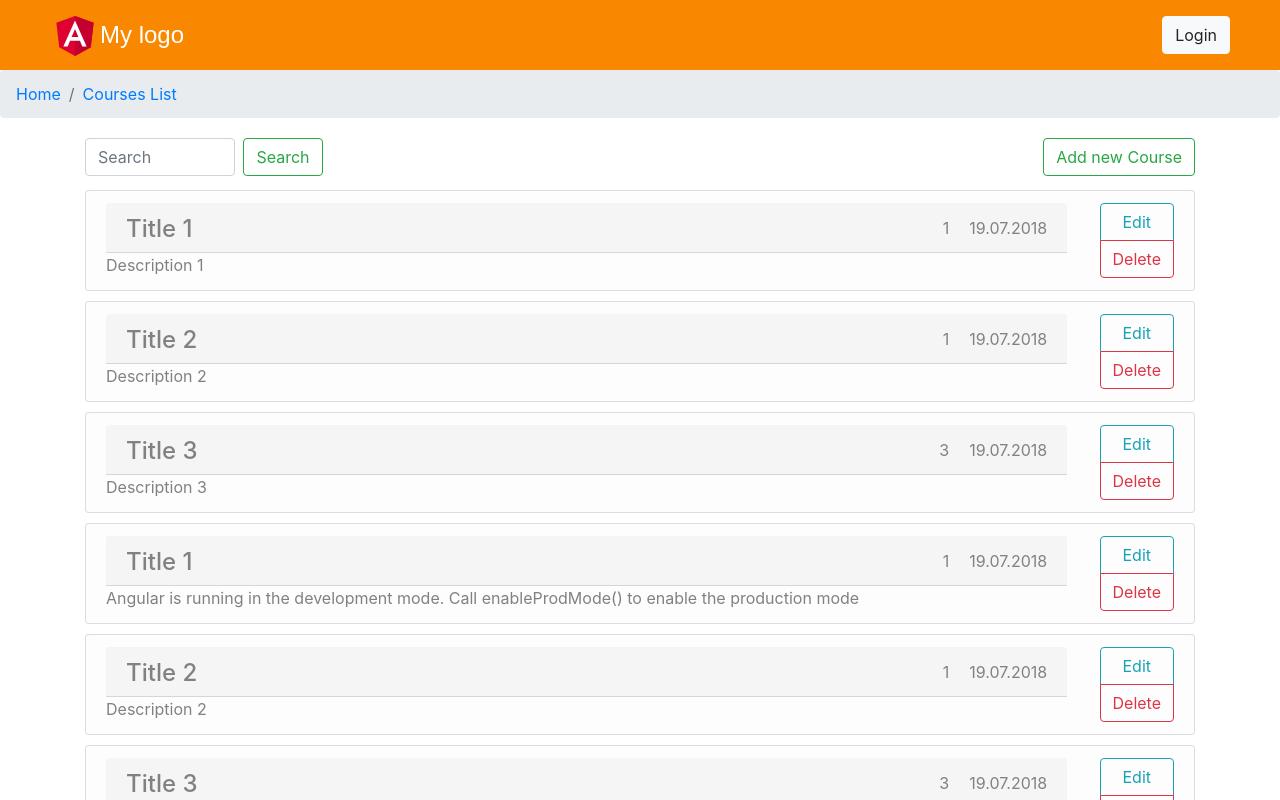
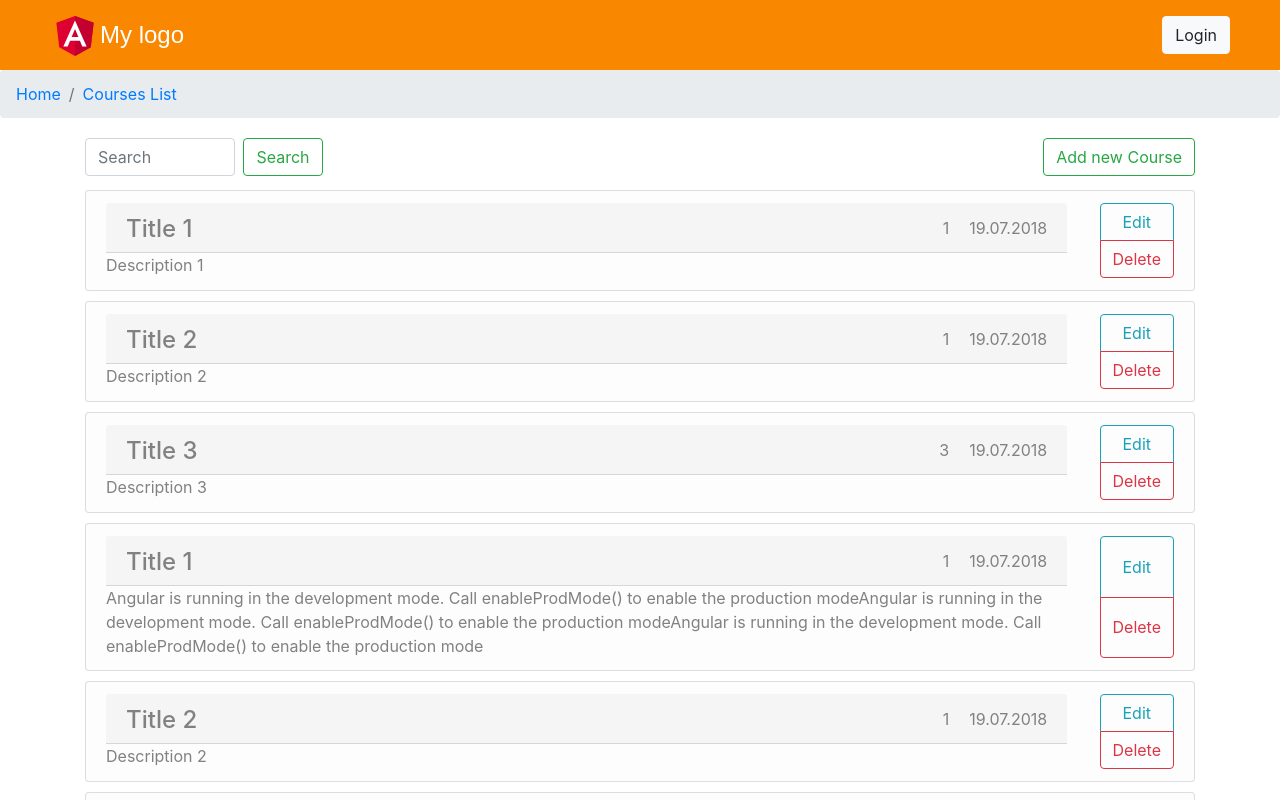
Before and after one commit to Sambl4/Angular_2018Q2, an Angular app: page /coursesList in a window 1280 px wide. Shown: the top 800 px of the page. Built offline with nearby package versions, Linux system fonts and the light colour scheme.

Commit message:
(refactor): syntax refactoring

```diff
--- a/src/app/app.component.html
+++ b/src/app/app.component.html
@@ -2,7 +2,6 @@
   <app-header></app-header>
   <app-breadcrumb></app-breadcrumb>
   <main class="container">
-
     <!-- <app-list></app-list> -->
     <router-outlet></router-outlet>
   </main>
--- a/src/app/app.module.ts
+++ b/src/app/app.module.ts
@@ -10,9 +10,6 @@ import { CoreModule } from './core/core.module';
 import { ListModule } from './list/list.module';
 import { HomeModule } from './home/home.module';
 import { AuthorizationModule } from './authorization/authorization.module';
-
-// import { ListComponent } from './list/list/list.component';
-// import { ListItemComponent } from './list/list-item/list-item.component';
 
 @NgModule({
   declarations: [
--- a/src/app/authorization/authorization.service.ts
+++ b/src/app/authorization/authorization.service.ts
@@ -11,7 +11,4 @@ export class AuthorizationService {
   getIsLogged() {
     return this.isLogged;
   }
-
-
-
 }
--- a/src/app/core/breadcrumb/breadcrumb.component.ts
+++ b/src/app/core/breadcrumb/breadcrumb.component.ts
@@ -14,7 +14,8 @@ export class BreadcrumbComponent implements OnInit {
       path: 'coursesList',
       component: 'Courses List'
     }
-  ]
+  ];
+
   constructor() { }
 
   ngOnInit() {
--- a/src/app/core/header/header.component.ts
+++ b/src/app/core/header/header.component.ts
@@ -1,6 +1,6 @@
 import { Component, OnInit } from '@angular/core';
 
-import { AuthorizationService } from '../../authorization/authorization.service'
+import { AuthorizationService } from '../../authorization/authorization.service';
 
 @Component({
   selector: 'app-header',
--- a/src/app/list/list-item/list-item.component.css
+++ b/src/app/list/list-item/list-item.component.css
@@ -8,7 +8,7 @@
 }
 
 .card-main-section {
-  min-width: 90%;
+  width: 90%;
 }
 
 .card-header {
--- a/src/app/list/list.service.ts
+++ b/src/app/list/list.service.ts
@@ -1,6 +1,6 @@
 import { Injectable } from '@angular/core';
 
-import { ListItem } from '../model/list-item.model'
+import { ListItem } from '../model/list-item.model';
 
 @Injectable({
   providedIn: 'root'
@@ -35,7 +35,9 @@ export class ListService {
         title: 'Title 1',
         duration: 1,
         date: new Date(),
-        description: 'Angular is running in the development mode. Call enableProdMode() to enable the production mode'
+        description: 'Angular is running in the development mode. Call enableProdMode() to enable the production mode' +
+                      'Angular is running in the development mode. Call enableProdMode() to enable the production mode' +
+                      'Angular is running in the development mode. Call enableProdMode() to enable the production mode'
       }, {
         id: 2,
         title: 'Title 2',
@@ -49,6 +51,6 @@ export class ListService {
         date: new Date(),
         description: 'Description 3'
       }
-    ]
+    ];
   }
 }
--- a/src/app/list/list/list.component.ts
+++ b/src/app/list/list/list.component.ts
@@ -11,8 +11,7 @@ import { ListService } from '../list.service';
 })
 
 export class ListComponent implements OnInit {
-  public listItems: ListItem[] = []
-
+  public listItems: ListItem[] = [];
 
   constructor( private listService: ListService) { }
 
--- a/src/app/model/list-item.model.ts
+++ b/src/app/model/list-item.model.ts
@@ -1,7 +1,7 @@
 export interface ListItem {
-  id: number,
-  title: string,
-  duration: number,
-  date: object,
-  description: string
+  id: number;
+  title: string;
+  duration: number;
+  date: object;
+  description: string;
 }
--- a/src/app/model/user.model.ts
+++ b/src/app/model/user.model.ts
@@ -1,5 +1,5 @@
 export interface User {
-  id: number,
-  firstName: string,
-  lastName: string
+  id: number;
+  firstName: string;
+  lastName: string;
 }
```
Also changed, not shown: src/app/app.component.css (+0 -13 lines).
